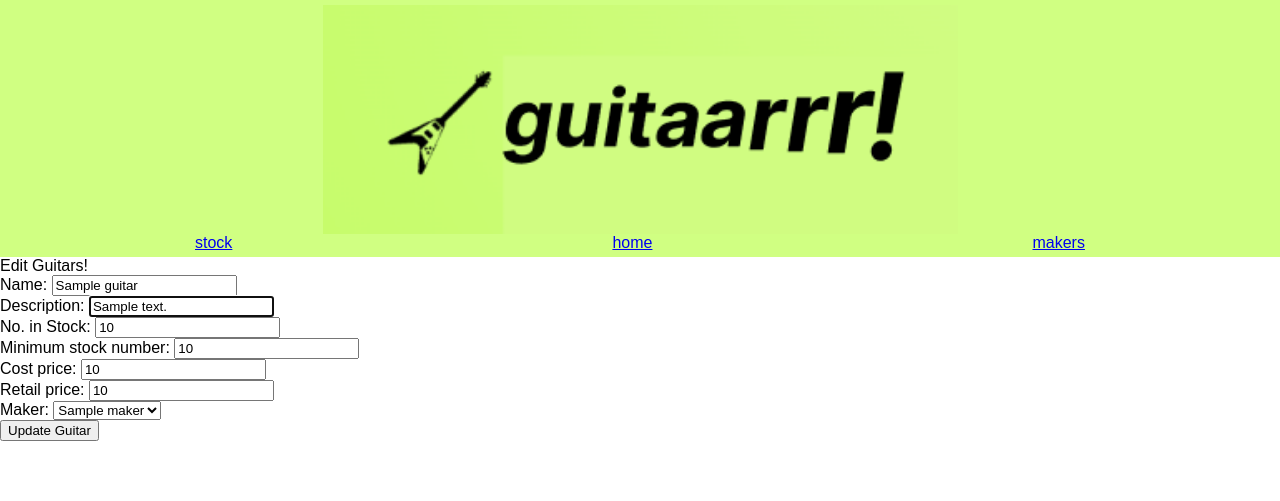
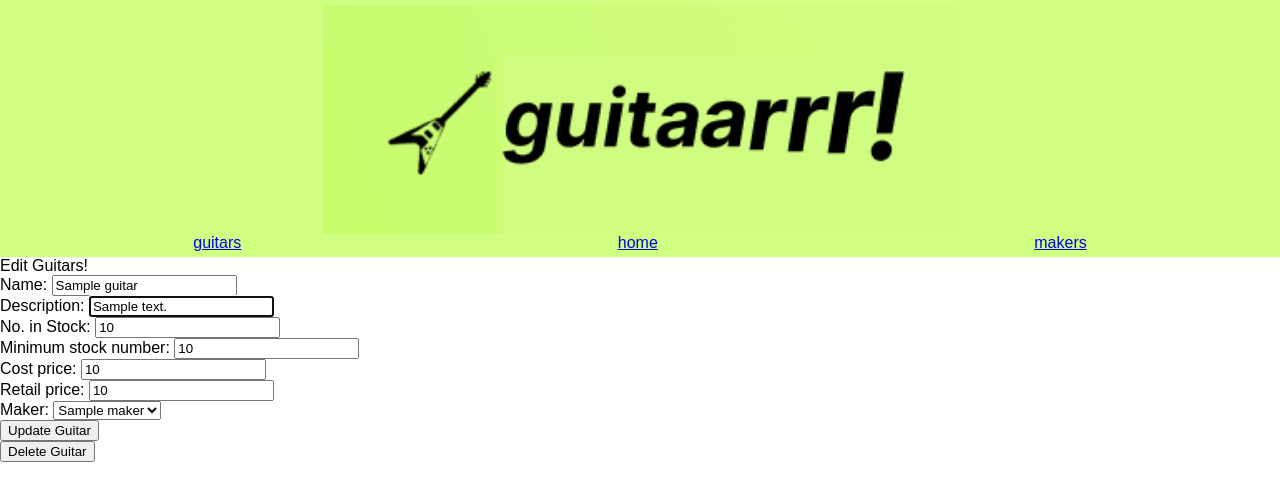
Before and after one commit to mickcooke/Python_Project_Guitar_Shop, a Flask app: page /guitars/edit/1 in a window 1280 px wide. Shown: the top 501 px of the page. Run offline with Flask 3, Linux system fonts and the light colour scheme; a database or web service that is not in the repository returns one stand-in record (values such as "Sample title"); some libraries are stand-ins or nearby versions.

Commit message:
added delete button to guitar edit form

```diff
--- a/controllers/guitars_controller.py
+++ b/controllers/guitars_controller.py
@@ -42,3 +42,10 @@ def update_guitar(id):
 
     guitar_repository.update(guitar)
     return redirect('/guitars')
+
+
+# DELETE guitar by id
+@guitars_blueprint.route("/guitars/delete/<id>", methods=['POST'])
+def delete_guitar(id):
+    guitar_repository.delete(id)
+    return redirect('/guitars')
--- a/repositories/guitar_repository.py
+++ b/repositories/guitar_repository.py
@@ -44,3 +44,9 @@ def update(guitar):
     sql = "UPDATE guitars SET (name, description, stock, min_stock, buy_price, sell_price, maker_id) = (%s, %s, %s, %s, %s, %s, %s) WHERE id = %s"
     values = [guitar.name, guitar.description, guitar.stock, guitar.min_stock, guitar.buy_price, guitar.sell_price, guitar.maker.id, guitar.id]
     run_sql(sql, values)
+
+# DELETE a guitar
+def delete(id):
+    sql = "DELETE FROM guitars WHERE id = %s"
+    values = [id]
+    run_sql(sql, values)
--- a/templates/base.html
+++ b/templates/base.html
@@ -13,7 +13,7 @@
         <div>
             <nav>
 
-                <span><a href="{{ url_for('guitars.guitars') }}">stock</a></span>
+                <span><a href="{{ url_for('guitars.guitars') }}">guitars</a></span>
                 <span><a href="{{ url_for('home') }}">home</a></span>
                 <span><a href="{{ url_for('guitars.makers') }}">makers</a></span>
 
--- a/templates/guitars/edit.html
+++ b/templates/guitars/edit.html
@@ -47,7 +47,10 @@ Edit Guitars!
 </div>
 
 <button type="submit">Update Guitar</button>
+</form>
 
+<form action="/guitars/delete/{{guitar.id}}" method="POST">
+    <input type="submit" value="Delete Guitar">
 </form>
 
 {% endblock %}
```
Also changed, not shown: templates/guitars/index.html (+4 -7 lines), templates/makers/index.html (+2 -6 lines).
